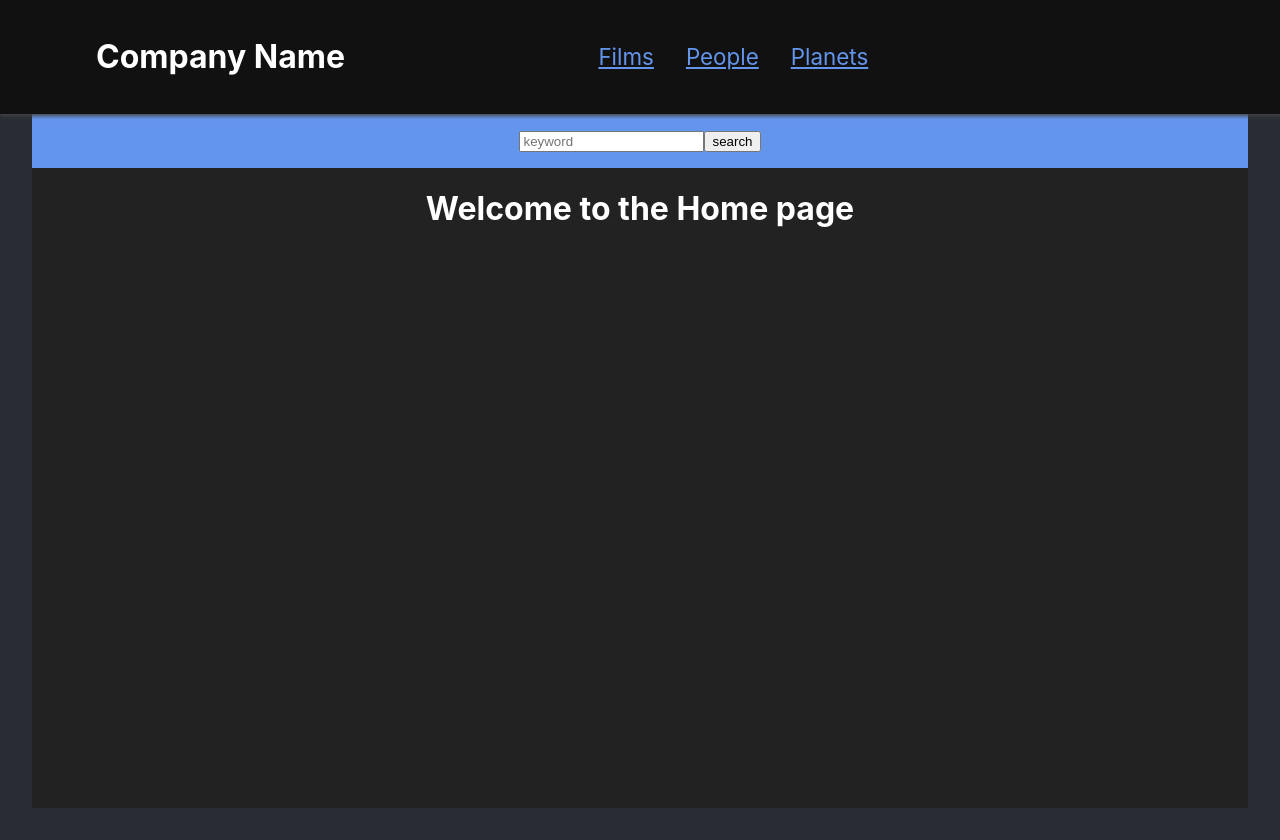
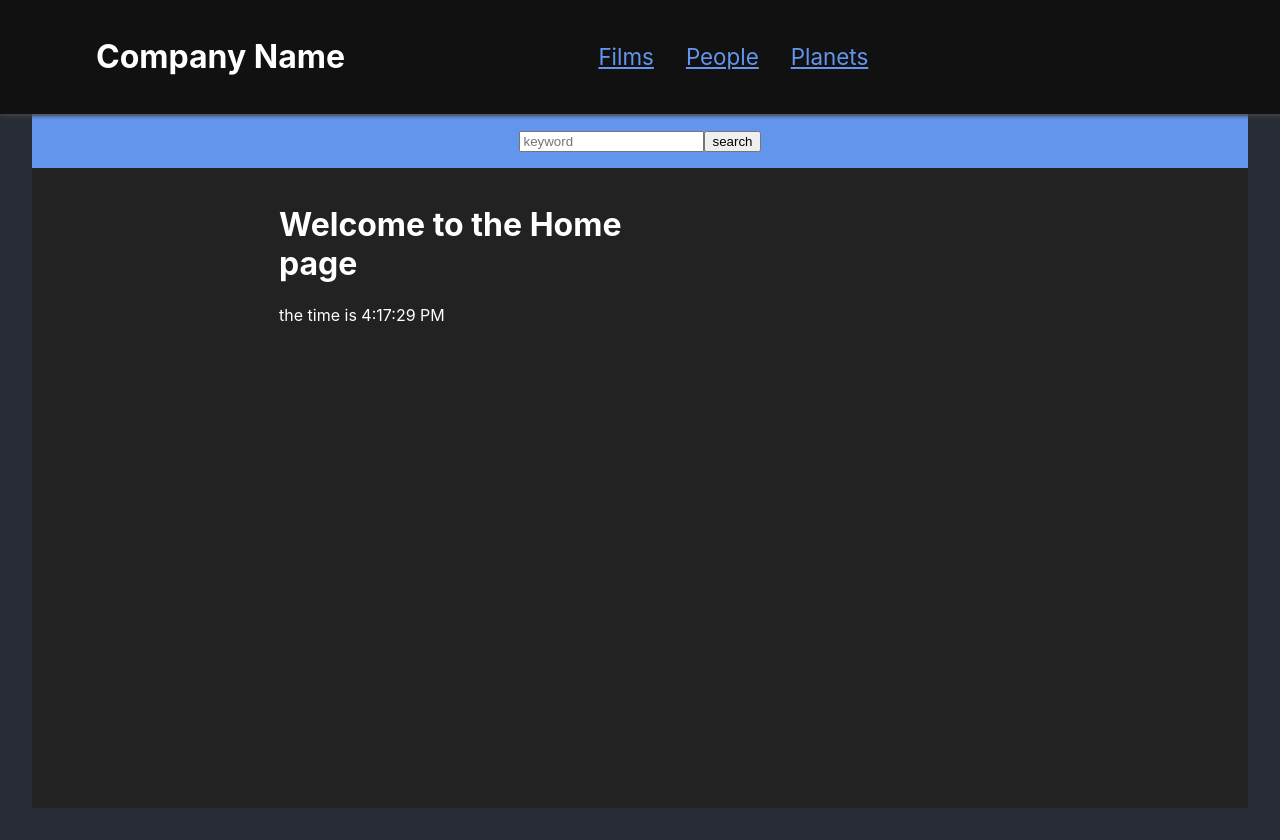
Before and after one commit to othman56/Learning-react-with-Steve-Griffith, a React (Create React App) app: page / in a window 1280 px wide. Built offline with nearby package versions, Linux system fonts and the light colour scheme.

Commit message:
code for episode 10

```diff
--- a/package.json
+++ b/package.json
@@ -6,6 +6,7 @@
     "@testing-library/jest-dom": "^5.16.4",
     "@testing-library/react": "^13.2.0",
     "@testing-library/user-event": "^13.5.0",
+    "prop-types": "^15.8.1",
     "react": "^18.1.0",
     "react-dom": "^18.1.0",
     "react-router-dom": "^6.3.0",
--- a/public/index.html
+++ b/public/index.html
@@ -24,7 +24,7 @@
       work correctly both with client-side routing and a non-root public URL.
       Learn how to configure a non-root public URL by running `npm run build`.
     -->
-    <title>React App</title>
+    <title>Learning React With Steve Griffith</title>
   </head>
   <body>
     <noscript>You need to enable JavaScript to run this app.</noscript>
--- a/src/component/App/App.js
+++ b/src/component/App/App.js
@@ -1,7 +1,6 @@
 import "./App.css";
 import Header from "../Header/Header";
 import SearchBar from "../SearchBar/SearchBar";
-import SearchHistory from "../SearchHistory/SearchHistory";
 import { useState } from "react";
 import Main from "../Main/Main";
 function App() {
--- a/src/component/Home/Home.js
+++ b/src/component/Home/Home.js
@@ -1,12 +1,20 @@
 import React from "react";
-import { PropTypes } from "prop-types";
-
-function Home(props) {
+import PropTypes from "prop-types";
+function Home({ time }) {
   return (
     <div>
       <h1>Welcome to the Home page</h1>
+      <p>the time is {new Date(time).toLocaleTimeString()}</p>
     </div>
   );
 }
 
+Home.defaultProps = {
+  time: new Date(),
+};
+
+Home.propTypes = {
+  time: PropTypes.number,
+};
+
 export default Home;
--- a/src/component/Main/Main.js
+++ b/src/component/Main/Main.js
@@ -8,7 +8,7 @@ import Person from "../Person/Person";
 import People from "../People/People";
 import Planets from "../Planets/Planets";
 
-function Main(props) {
+function Main() {
   // we could put state here to hold the list to share with children
   const { pathname } = useLocation();
   const [people, setPeople] = useState([]);
@@ -19,6 +19,7 @@ function Main(props) {
         let resp = await fetch("https://swapi.dev/api/people");
         let data = await resp.json();
         console.log("Fetched the people. Updating people state");
+        console.log(data.results);
         setPeople(data.results);
       }
     })();
--- a/src/component/Main/main.css
+++ b/src/component/Main/main.css
@@ -0,0 +1,12 @@
+.mainContent {
+  width: 62%;
+  display: flex;
+  flex-direction: row;
+  justify-content: space-between;
+  align-items: flex-start;
+}
+.mainContent > div {
+  flex-basis: 50%;
+  padding: 1rem;
+  min-height: 40vh;
+}
--- a/src/component/People/People.js
+++ b/src/component/People/People.js
@@ -2,6 +2,7 @@ import { NavLink } from "react-router-dom";
 import "./people.css";
 
 function People({ list }) {
+  console.log("this is the peoples page");
   // state fetch don in main.js amd passed as props.list
   // props.list also passed to person
   // destructure to get list
@@ -10,7 +11,7 @@ function People({ list }) {
       <h2>people List</h2>
       {list.length === 0 && <p>No people...</p>}
       {list.map((item, index) => (
-        <p key={item.name}>
+        <p key={index.name}>
           <NavLink className="activeLink" to={`/people/${index + 1}`}>
             {item.name}
           </NavLink>
```
Also changed, not shown: 1 other file (tests, documents, lock files or other folders).
